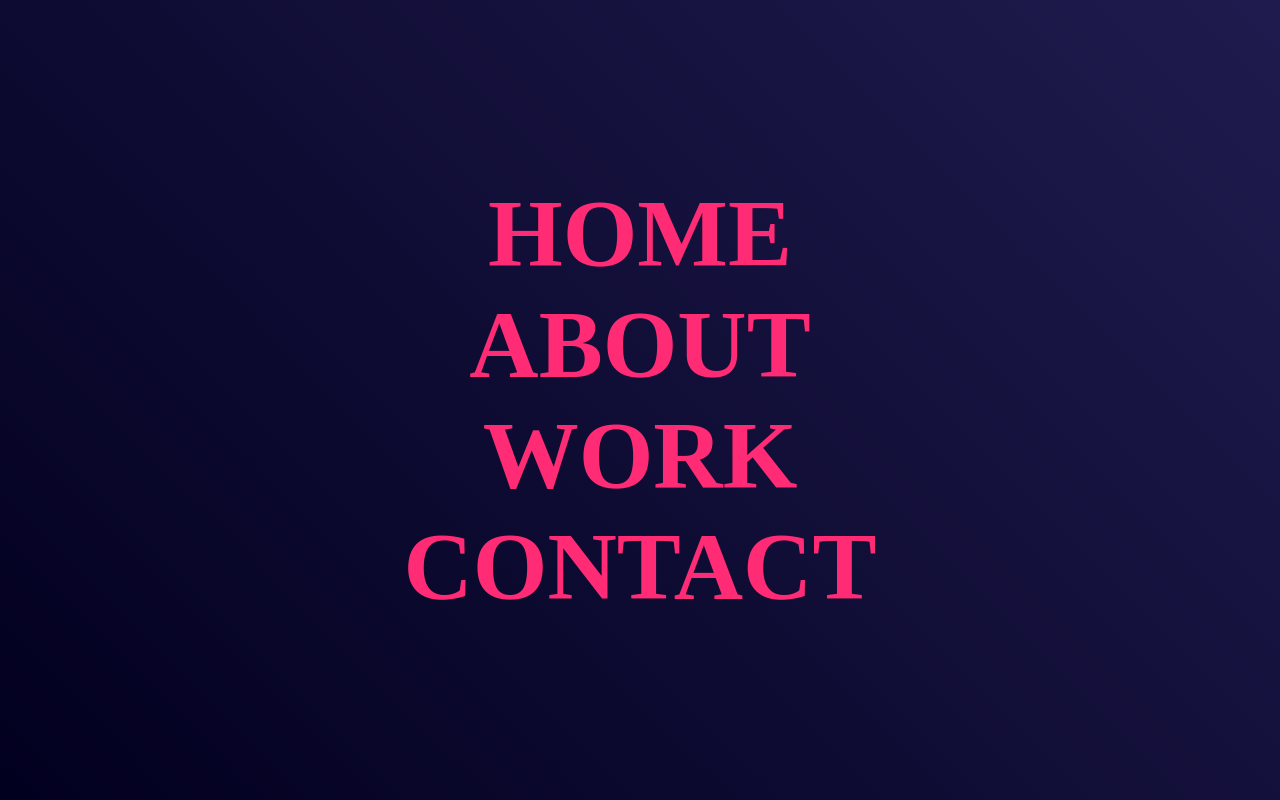
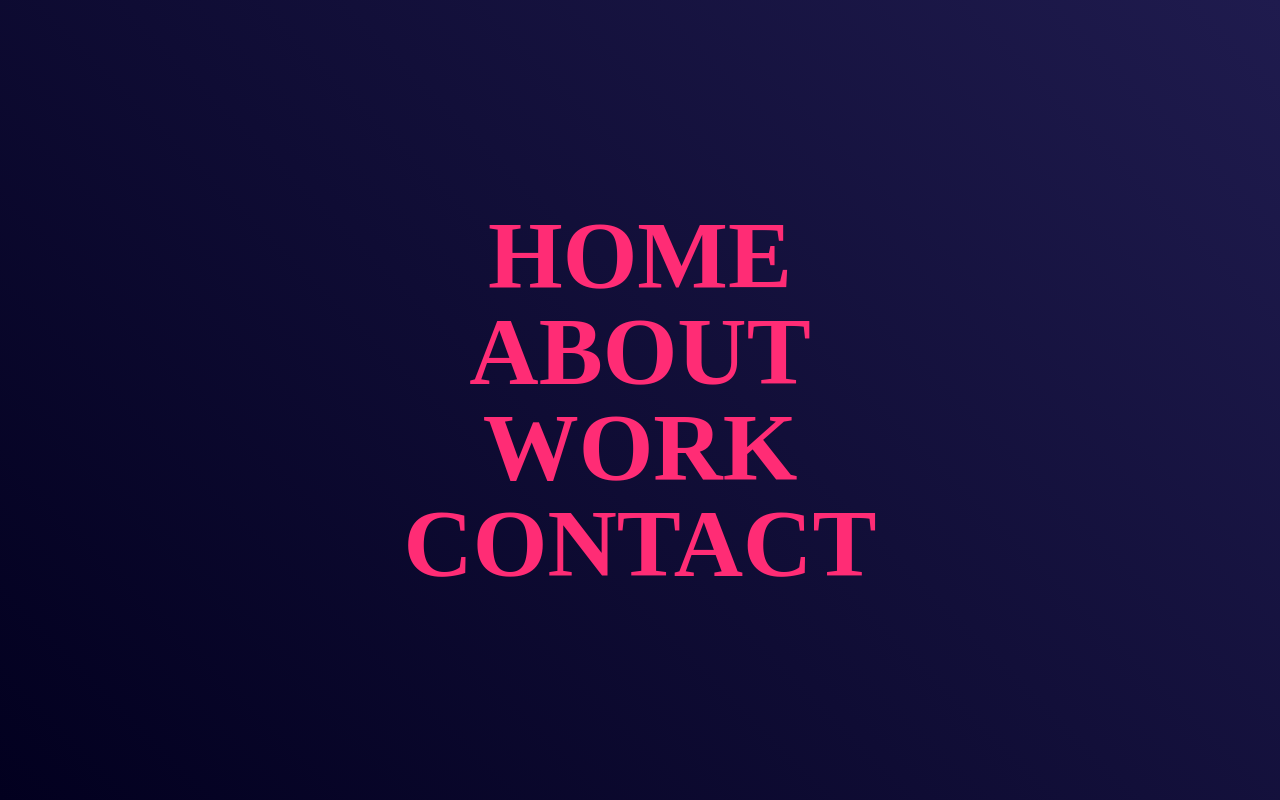
Before and after one commit to HazemSabry/css-split-text-animation, a plain HTML site: page index.html in a window 1280 px wide. Drawn offline with Linux system fonts and the light colour scheme.

Commit message:
.list-item > .split-text

```diff
--- a/index.html
+++ b/index.html
@@ -8,10 +8,18 @@
   </head>
   <body>
     <ul class="list">
-      <li class="list-item" data-text="HOME">HOME</li>
-      <li class="list-item" data-text="ABOUT">ABOUT</li>
-      <li class="list-item" data-text="WORK">WORK</li>
-      <li class="list-item" data-text="CONTACT">CONTACT</li>
+      <li class="list-item">
+        <span class="split-text" data-text="HOME">HOME</span>
+      </li>
+      <li class="list-item">
+        <span class="split-text" data-text="ABOUT">ABOUT</span>
+      </li>
+      <li class="list-item">
+        <span class="split-text" data-text="WORK">WORK</span>
+      </li>
+      <li class="list-item">
+        <span class="split-text" data-text="CONTACT">CONTACT</span>
+      </li>
     </ul>
   </body>
 </html>
--- a/styles.css
+++ b/styles.css
@@ -1,6 +1,7 @@
 :root {
   --background-color: linear-gradient(45deg, #02001f, #1f1b4e);
   --text-color: #ff2c75;
+  --line-height: 1;
 }
 
 * {
@@ -26,4 +27,15 @@ body {
   font-weight: bold;
   font-size: 6rem;
   text-align: center;
+  line-height: var(--line-height);
+  display: flex;
+  flex-direction: column;
 }
+
+.list-item > .split-text {
+  position: relative;
+  display: flex;
+  flex-direction: column;
+  line-height: 1;
+  transition: color 0ms 200ms;
+}
```
